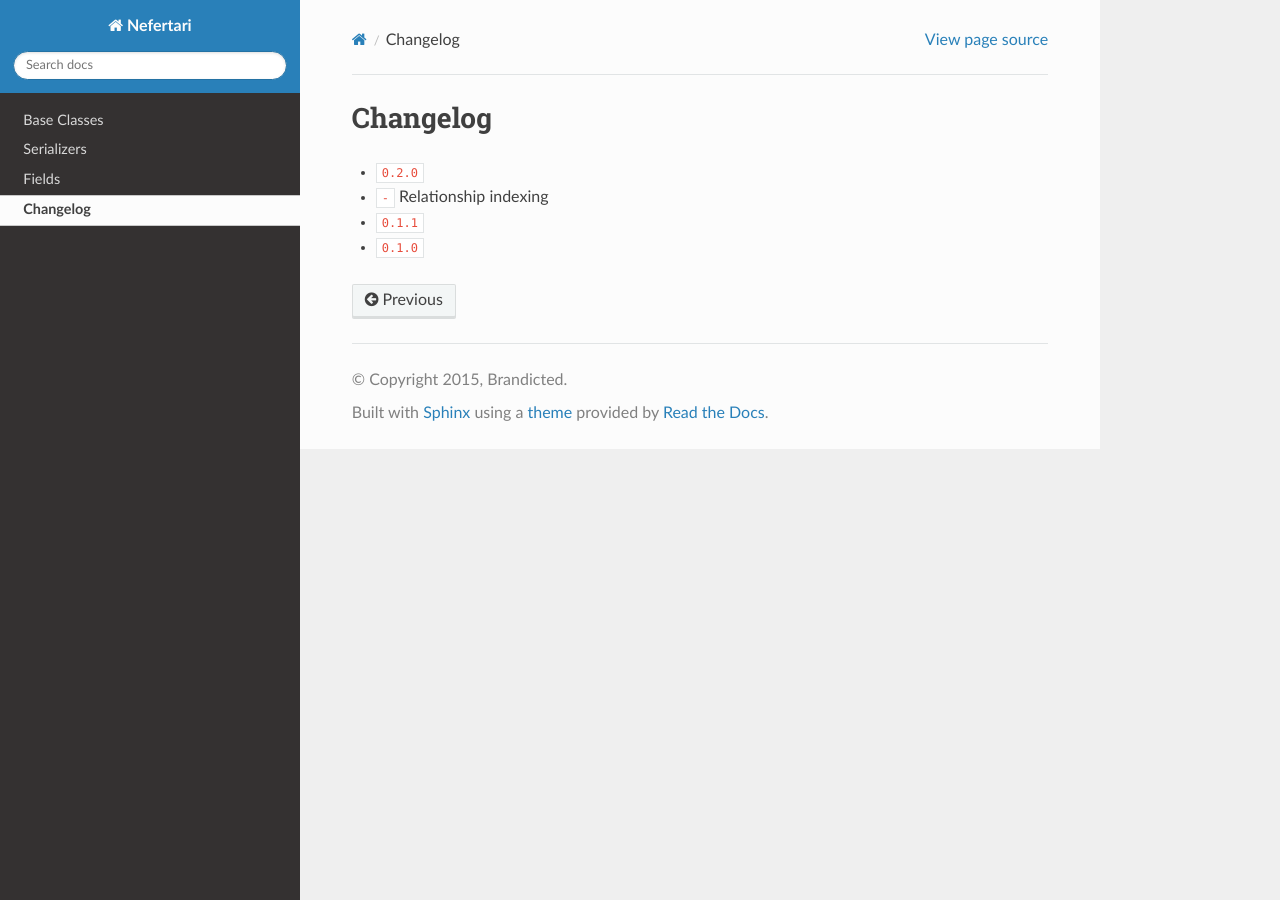
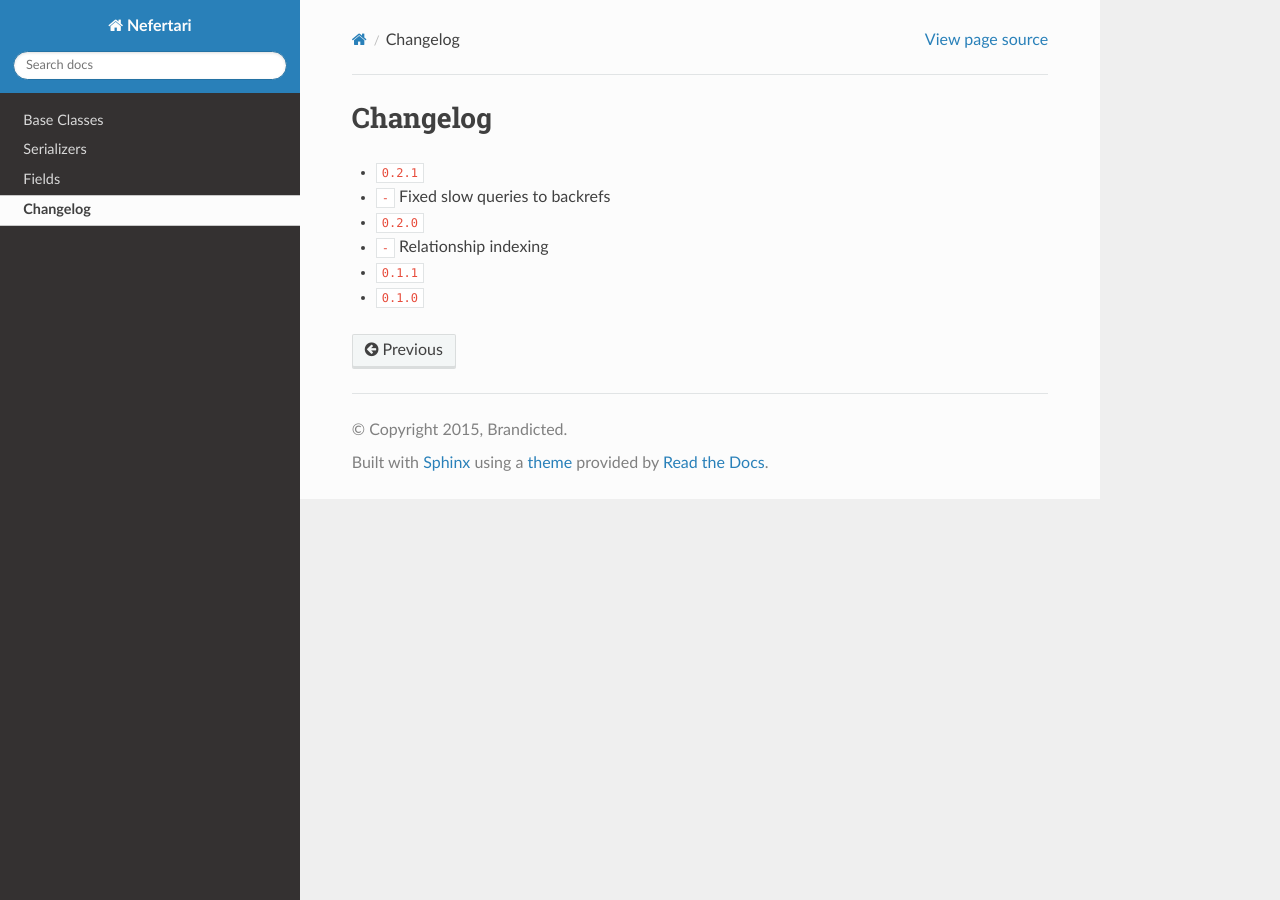
Before and after one commit to ramses-tech/nefertari-sqla, a Sphinx documentation site: the page built from docs/source/changelog.rst, in a window 1280 px wide. Built offline with Sphinx 7.4.7 and the Read the Docs theme 2.0.0, drawn with Linux system fonts in a browser that asks for light colours; cross-references to code outside the pages are shown as plain code.

Commit message:
version++

```diff
--- a/docs/source/changelog.rst
+++ b/docs/source/changelog.rst
@@ -1,7 +1,10 @@
 Changelog
 =========
 
-* :release:`0.2.0 <2015-04-07>`
+* :release:`0.2.1 <2015-05-20>`
+* :bug:`-` Fixed slow queries to backrefs
+
+* :release:`0.2.0 <2015-05-19>`
 * :feature:`-` Relationship indexing
 
 * :release:`0.1.1 <2015-04-01>`
--- a/setup.py
+++ b/setup.py
@@ -15,7 +15,7 @@ install_requires = [
 
 setup(
     name='nefertari_sqla',
-    version="0.2.0",
+    version="0.2.1",
     description='sqla engine for nefertari',
     classifiers=[
         "Programming Language :: Python",
```
